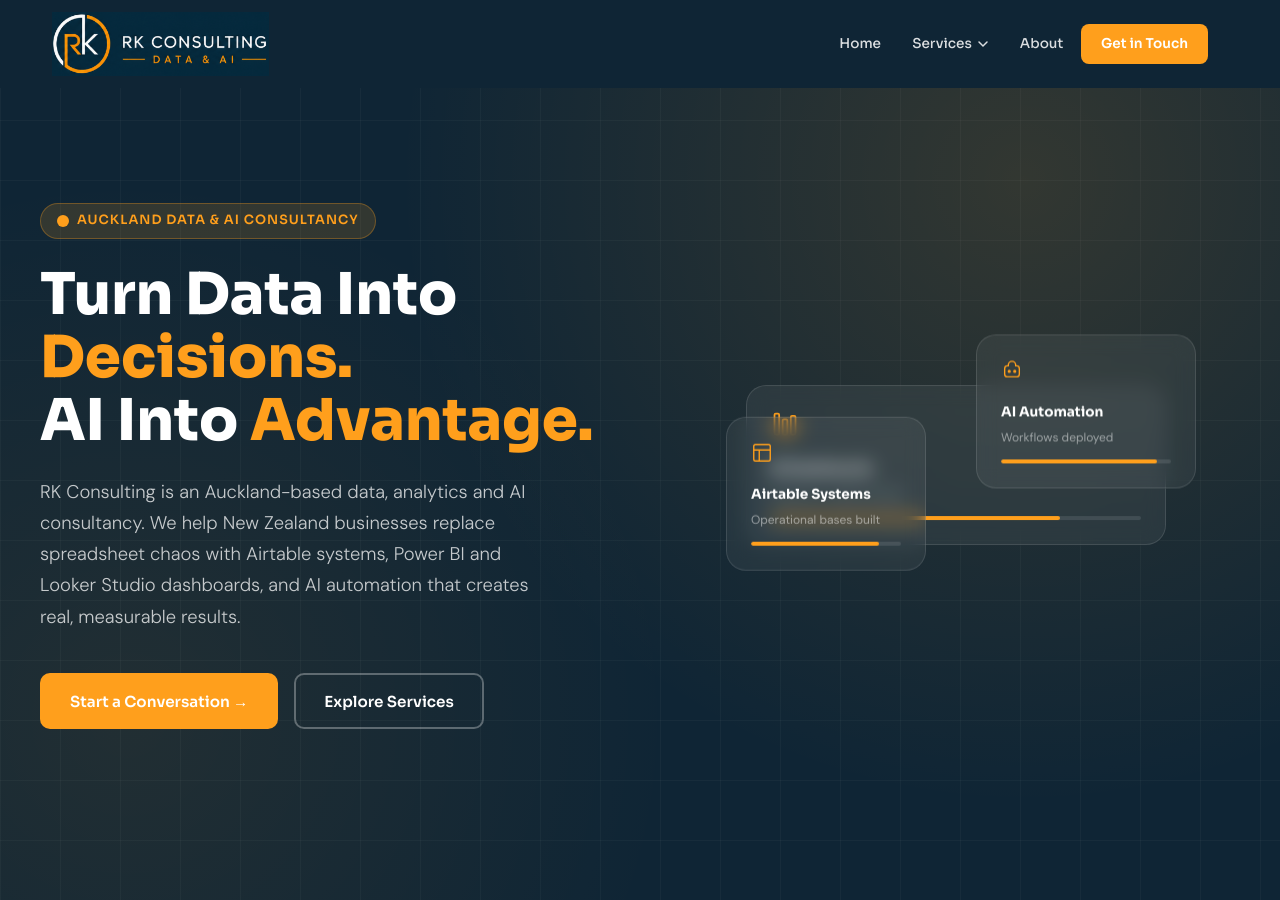
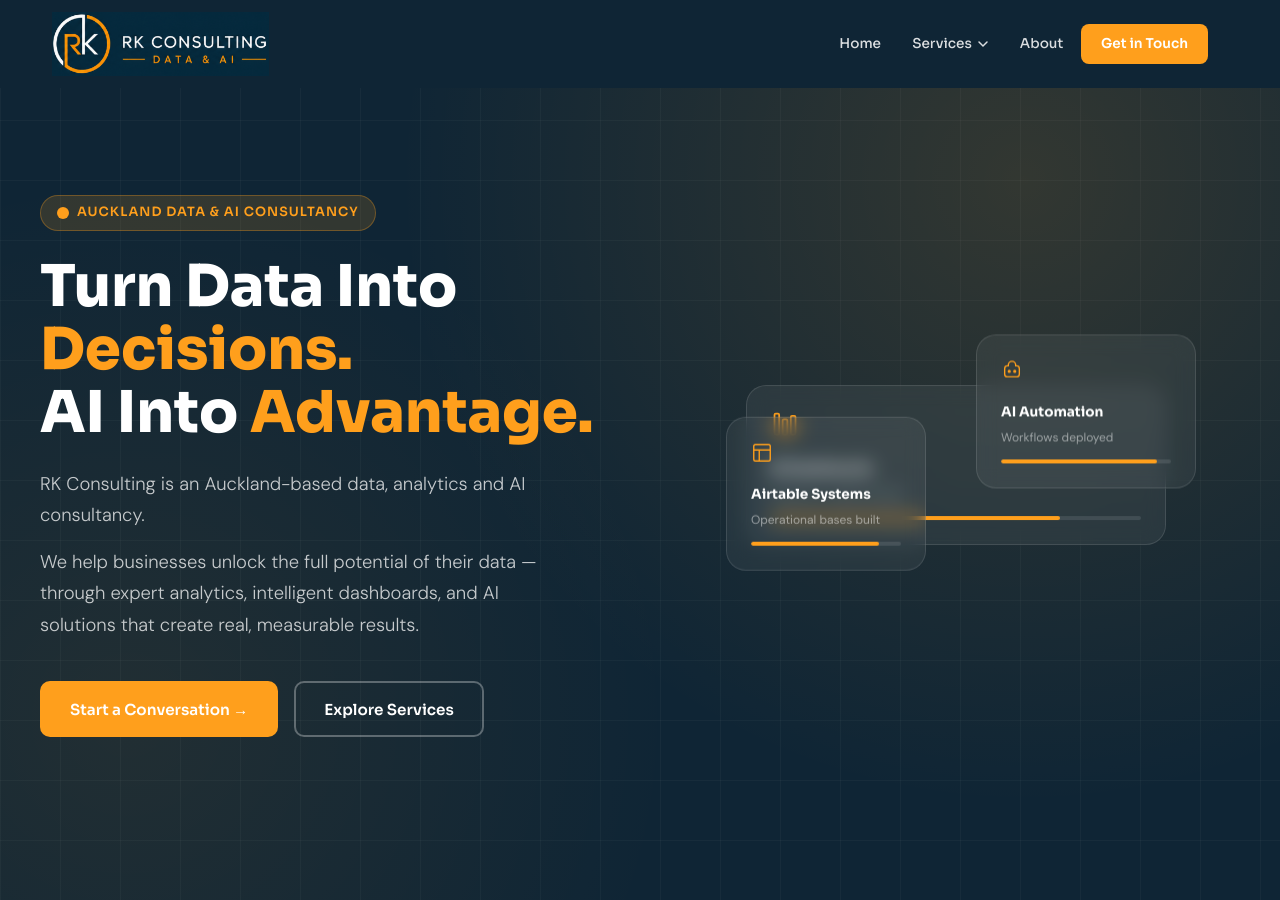
Before and after one commit to rkconsultingnz/rkconsultingnz.github.io, a Jekyll site: the page built from index.html, in a window 1280 px wide and 900 px high. Built offline with Jekyll 4.4.1, drawn with Linux system fonts in a browser that asks for light colours; some of the changed text lies outside the part shown.

Commit message:
Homepage intro, industries list and contact service area per review
Co-Authored-By: Claude Opus 5.5 <noreply@anthropic.com>
Claude-Session: https://claude.ai/code/session_016rPhsbE8KTFDMdVmhpC3P9

```diff
--- a/contact.html
+++ b/contact.html
@@ -62,7 +62,7 @@ redirect_from:
             </div>
             <div>
               <div class="contact-item-title">Where We Work</div>
-              <div class="contact-item-value">Based in Auckland, working with clients across New Zealand and Australia.</div>
+              <div class="contact-item-value">Based in Auckland, working with clients across New Zealand, Australia and the Pacific.</div>
             </div>
           </div>
         </div>
--- a/css/style.css
+++ b/css/style.css
@@ -261,6 +261,8 @@ nav.scrolled { box-shadow: 0 4px 24px rgba(0,0,0,0.25); }
 }
 
 .hero-headline span { color: var(--orange); }
+
+.hero .hero-content p.hero-intro { margin-bottom: 1rem; }
 
 .hero p:not(.hero-headline) {
   font-size: 1.15rem;
--- a/index.html
+++ b/index.html
@@ -22,7 +22,8 @@ redirect_from:
         Auckland Data &amp; AI Consultancy
       </h1>
       <p class="hero-headline">Turn Data Into<br><span>Decisions.</span><br>AI Into <span>Advantage.</span></p>
-      <p>RK Consulting is an Auckland-based data, analytics and AI consultancy. We help New Zealand businesses replace spreadsheet chaos with Airtable systems, Power BI and Looker Studio dashboards, and AI automation that creates real, measurable results.</p>
+      <p class="hero-intro">RK Consulting is an Auckland-based data, analytics and AI consultancy.</p>
+      <p>We help businesses unlock the full potential of their data — through expert analytics, intelligent dashboards, and AI solutions that create real, measurable results.</p>
       <div class="hero-actions">
         <a href="{{ '/contact/' | relative_url }}" class="btn-primary">Start a Conversation &rarr;</a>
         <a href="#services" class="btn-secondary">Explore Services</a>
@@ -198,7 +199,7 @@ redirect_from:
       <div class="why-card">
         <div class="why-number">01</div>
         <h3 class="why-title">15+ Years of Data Expertise</h3>
-        <p class="why-desc">Deep cross-sector experience — from government infrastructure reporting to large-scale event operations — bringing proven patterns and hard-won wisdom to every engagement.</p>
+        <p class="why-desc">Deep cross-sector experience spanning telco, healthcare, FMCG, dairy, events management and aviation — bringing proven patterns and hard-won wisdom to every engagement.</p>
       </div>
       <div class="why-card">
         <div class="why-number">02</div>
```
